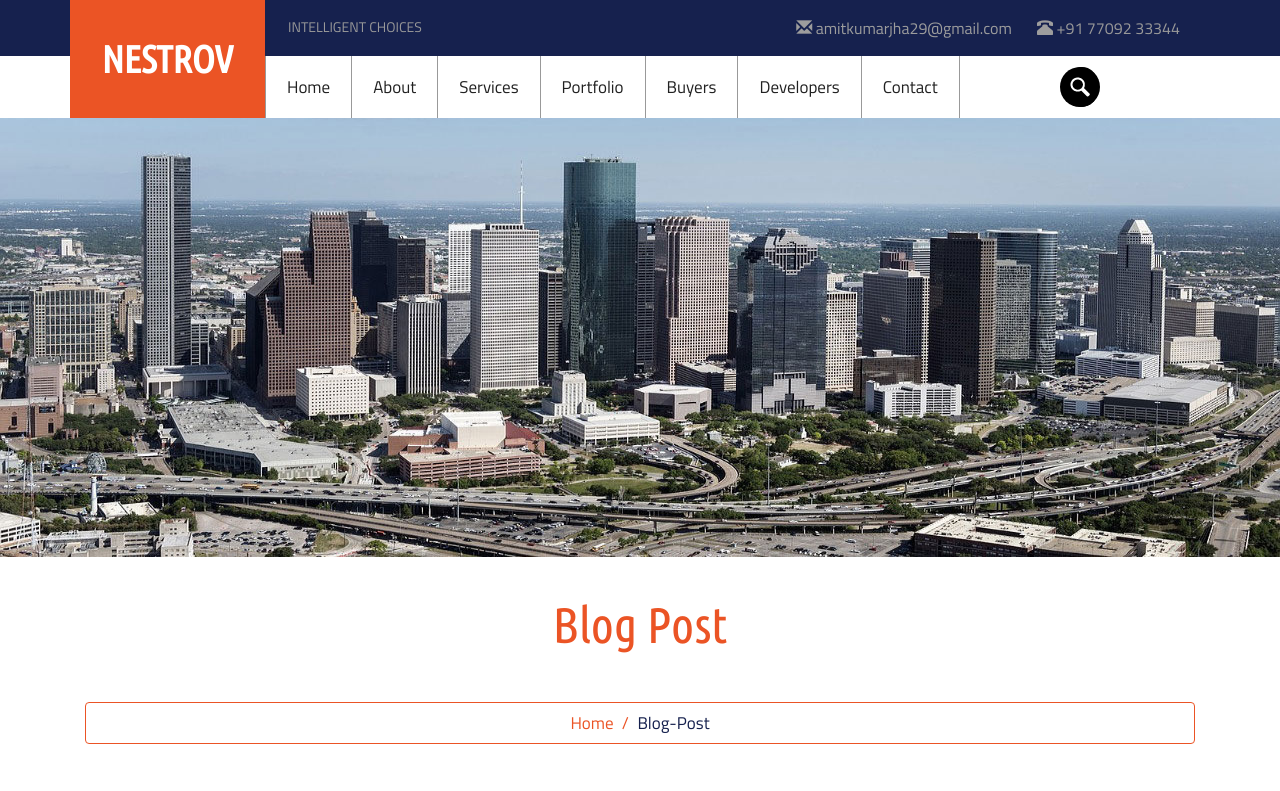
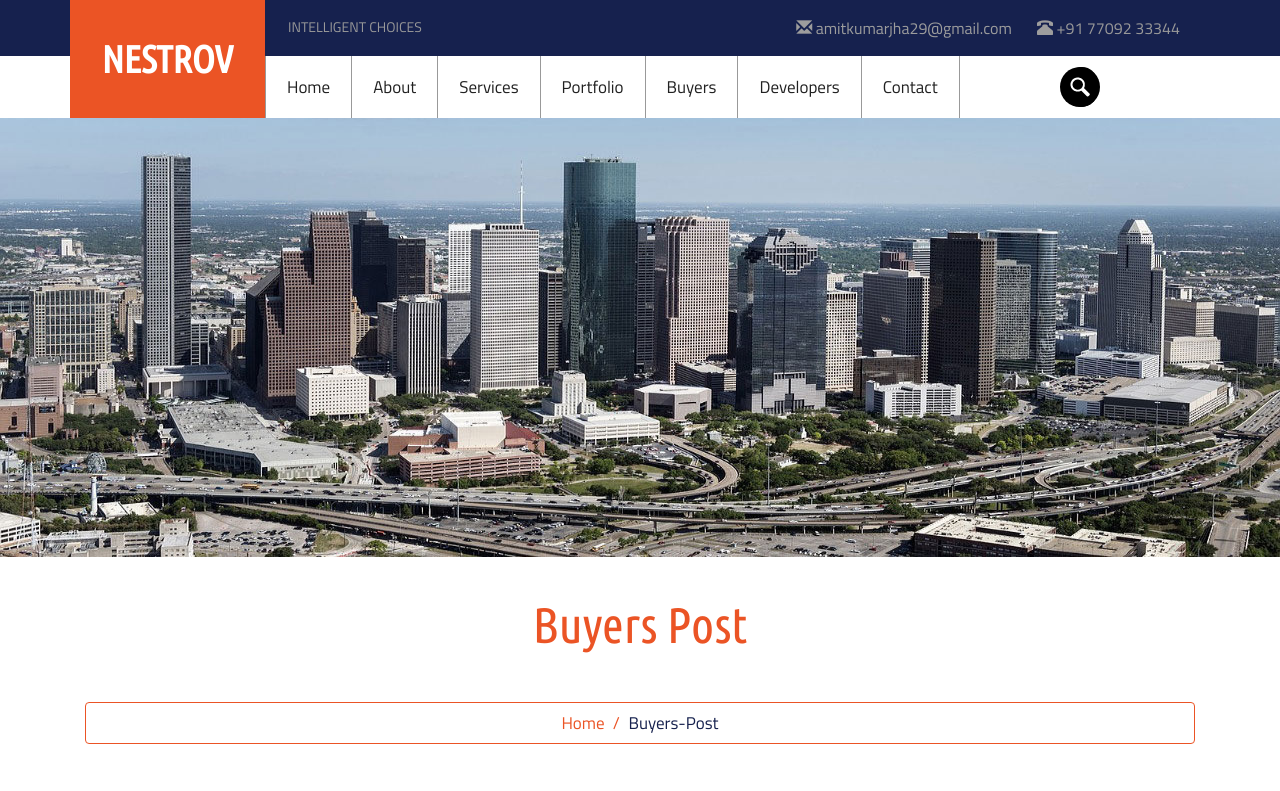
Before and after one commit to somnathsumbe/nestrov, a plain HTML site: page blog-post.html in a window 1280 px wide. Shown: the top 791 px of the page. Drawn offline with Linux system fonts and the light colour scheme; a script that the page names is missing.

Commit message:
12 commit

```diff
--- a/blog-post.html
+++ b/blog-post.html
@@ -91,11 +91,11 @@
         <!-- Page Heading/Breadcrumbs -->
         <div class="row">
             <div class="col-lg-12">
-                <h2 class="page-header">Blog Post</h2>
+                <h2 class="page-header">Buyers Post</h2>
                 <ol class="breadcrumb">
                     <li><a href="index.html">Home</a>
                     </li>
-                    <li class="active">Blog-Post</li>
+                    <li class="active">Buyers-Post</li>
                 </ol>
             </div>
         </div>
```
Also changed, not shown: blog.html (+2 -2 lines).
